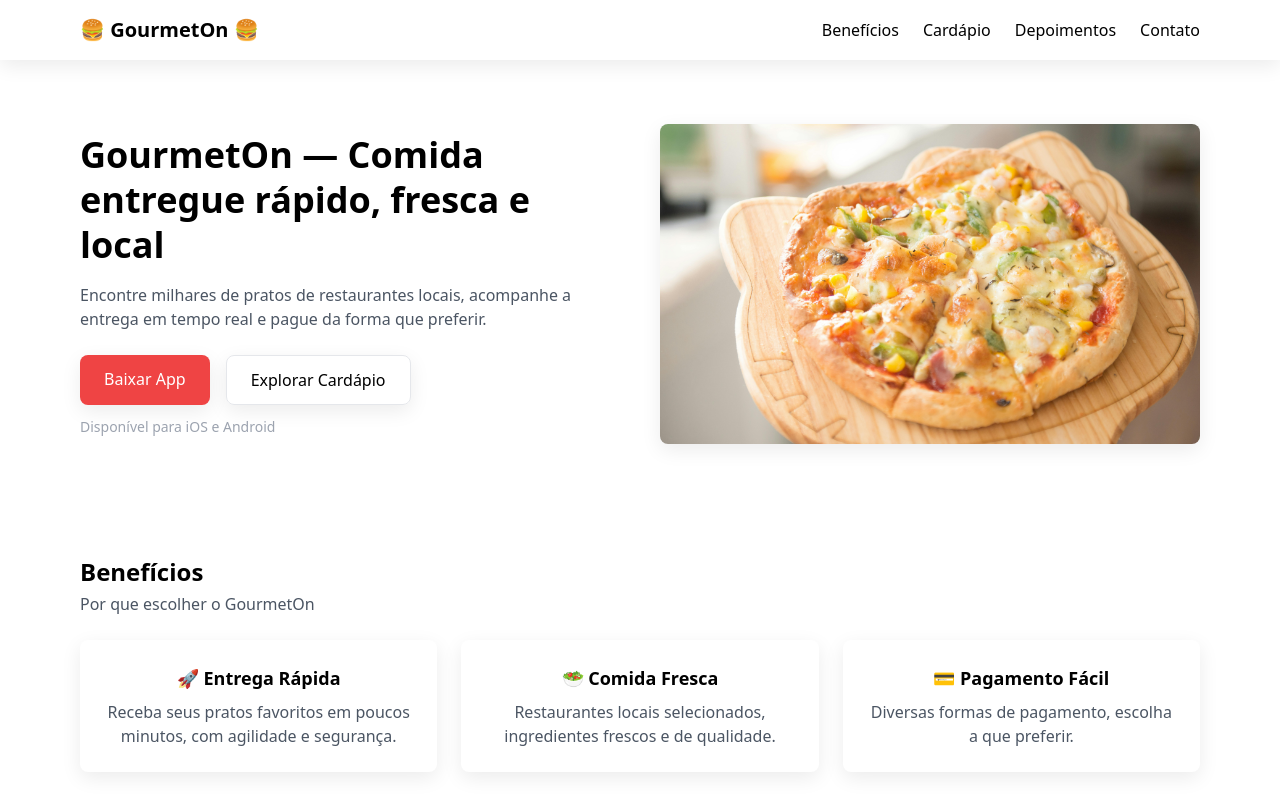
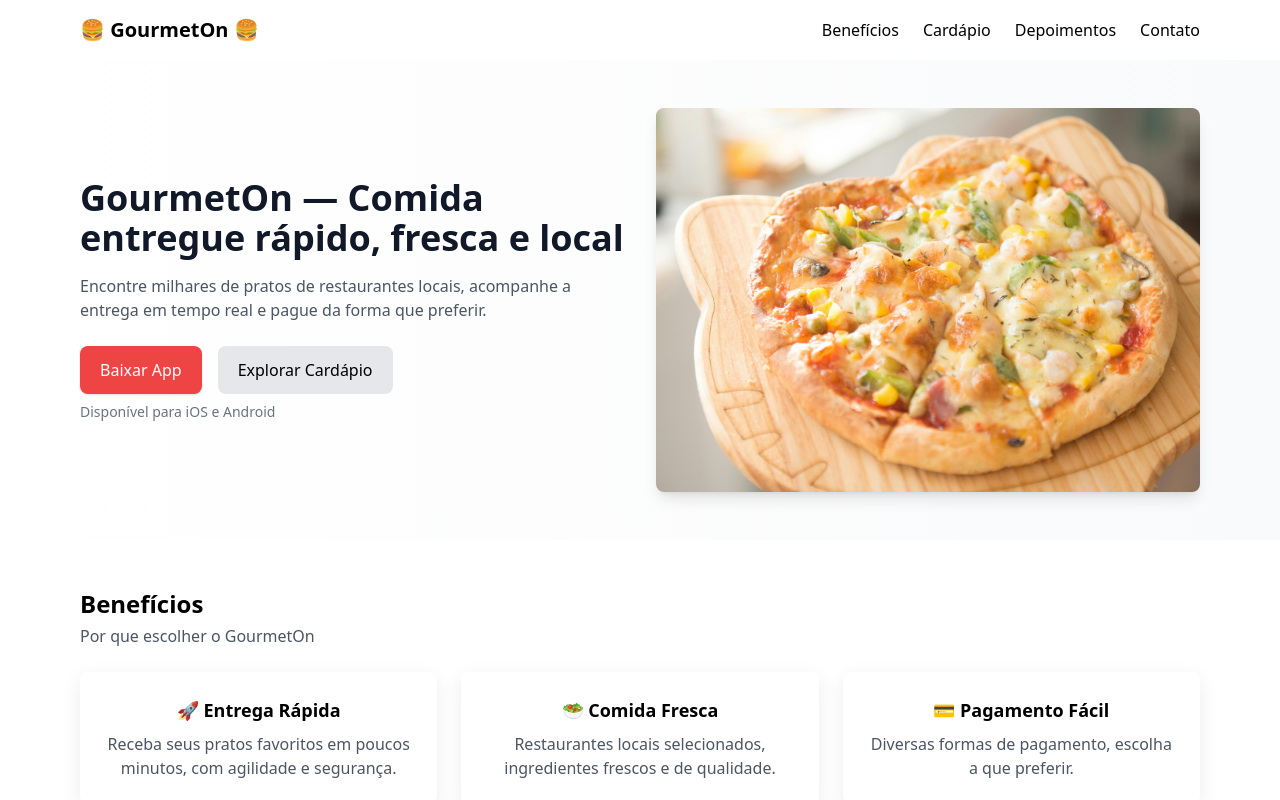
Before and after one commit to GuilhermedePaula-coder/loja-gourmet, a React (Vite) app: page / in a window 1280 px wide. Shown: the top 800 px of the page. Built offline with nearby package versions, Linux system fonts and the light colour scheme; no server answers.

Commit message:
ajustando loop imagens

```diff
--- a/src/components/Destaque.jsx
+++ b/src/components/Destaque.jsx
@@ -1,54 +1,64 @@
-import React, { useState, useEffect } from "react"
+import React, { useState, useEffect } from "react";
 
-const imagens = ["/comida1.jpg", "/comida2.jpg", "/comida3.jpg"]
+export default function Hero() {
+  const imagens = [
+    "/loja-gourmet/comida1.jpg",
+    "/loja-gourmet/comida2.jpg",
+    "/loja-gourmet/comida3.jpg"
+  ];
+  const [index, setIndex] = useState(0);
 
-export default function Destaque() {
-  const [index, setIndex] = useState(0)
+  // troca automática a cada 3 segundos
+  useEffect(() => {
+    const intervalo = setInterval(() => {
+      setIndex((prev) => (prev + 1) % imagens.length);
+    }, 3000);
 
-  useEffect(() => {
-    const interval = setInterval(() => {
-      setIndex((prev) => (prev + 1) % imagens.length)
-    }, 3000)
-    return () => clearInterval(interval)
-  }, [])
+    return () => clearInterval(intervalo);
+  }, []);
 
   return (
-    <section className="max-w-6xl mx-auto px-4 py-16 flex flex-col md:flex-row items-center gap-10">
-      <div className="flex-1">
-        <h1 className="text-4xl font-bold leading-tight">
+    <section className="bg-gradient-to-r from-white to-gray-50">
+      <div className="max-w-6xl mx-auto px-4 py-12 grid md:grid-cols-2 gap-8 items-center">
+
+        {/* Texto principal */}
+        <div>
+          <h1 className="text-4xl font-extrabold text-gray-900">
             GourmetOn — Comida entregue rápido, fresca e local
           </h1>
           <p className="mt-4 text-gray-600">
-          Encontre milhares de pratos de restaurantes locais, acompanhe a entrega em
-          tempo real e pague da forma que preferir.
+            Encontre milhares de pratos de restaurantes locais, acompanhe a entrega em tempo real e pague da forma que preferir.
           </p>
+
           <div className="mt-6 flex gap-4">
             <a
               href="#"
-            className="bg-red-500 text-white px-6 py-3 rounded-lg shadow-soft hover:bg-red-600"
+              className="px-5 py-3 bg-red-500 text-white rounded-lg font-medium shadow hover:bg-red-600"
             >
               Baixar App
             </a>
             <a
               href="#cardapio"
-            className="border px-6 py-3 rounded-lg shadow-soft hover:bg-gray-50"
+              className="px-5 py-3 bg-gray-200 rounded-lg font-medium hover:bg-gray-300"
             >
               Explorar Cardápio
             </a>
           </div>
-        <p className="mt-3 text-sm text-gray-400">Disponível para iOS e Android</p>
+
+          <p className="mt-2 text-sm text-gray-500">
+            Disponível para iOS e Android
+          </p>
         </div>
 
-      {/* Carrossel */}
-      <div className="flex-1">
-        <div className="w-full h-80 rounded-lg overflow-hidden shadow-soft relative">
+        {/* Carrossel automático */}
+        <div className="relative w-full h-72 md:h-96 rounded-lg overflow-hidden shadow-lg">
           <img
             src={imagens[index]}
             alt="Comida deliciosa"
-            className="absolute inset-0 w-full h-full object-cover transition-opacity duration-700"
+            className="w-full h-full object-cover transition-all duration-700"
           />
         </div>
       </div>
     </section>
-  )
+  );
 }
```
Lines whose indentation alone changed are shown as unchanged.
